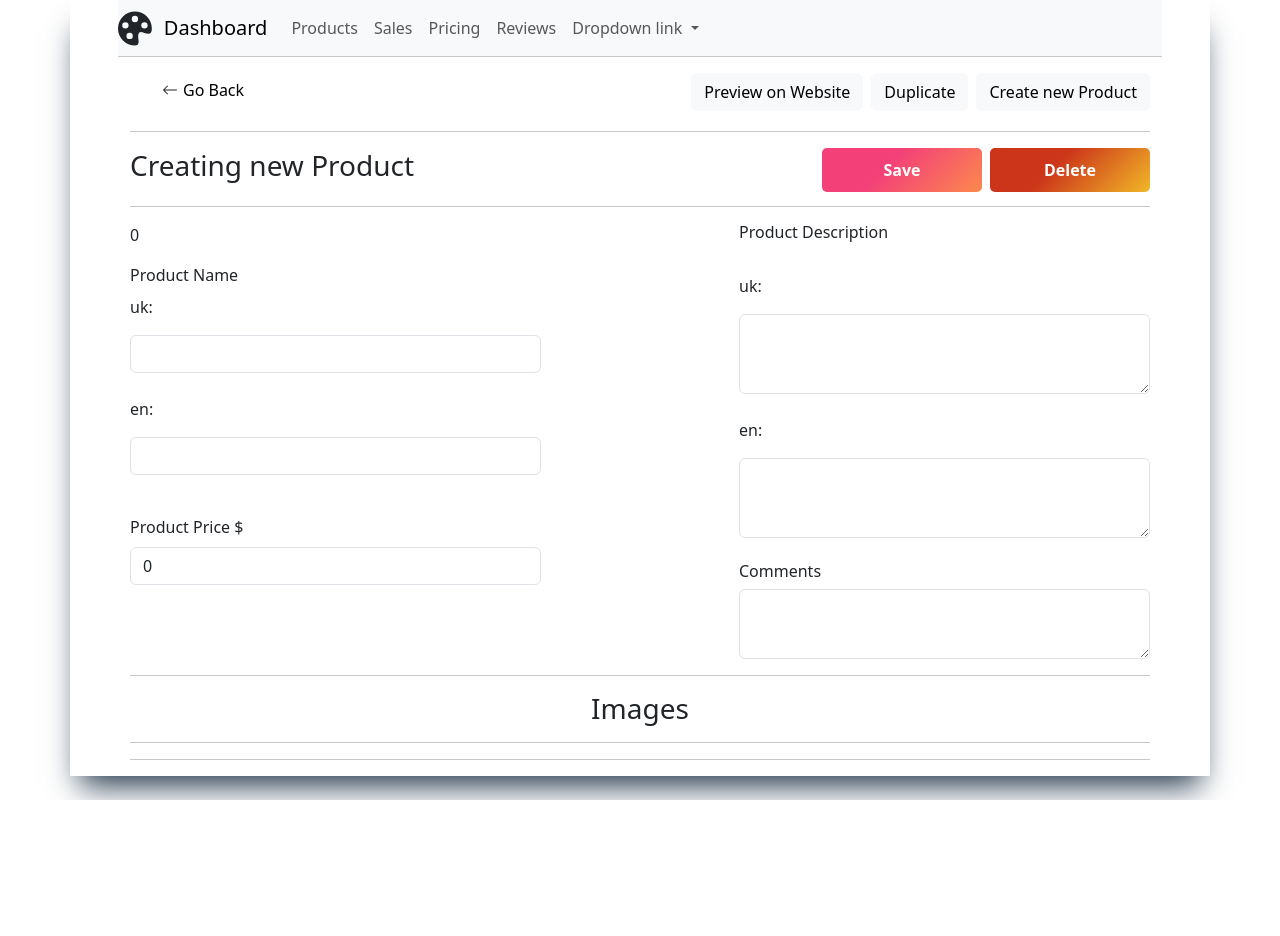
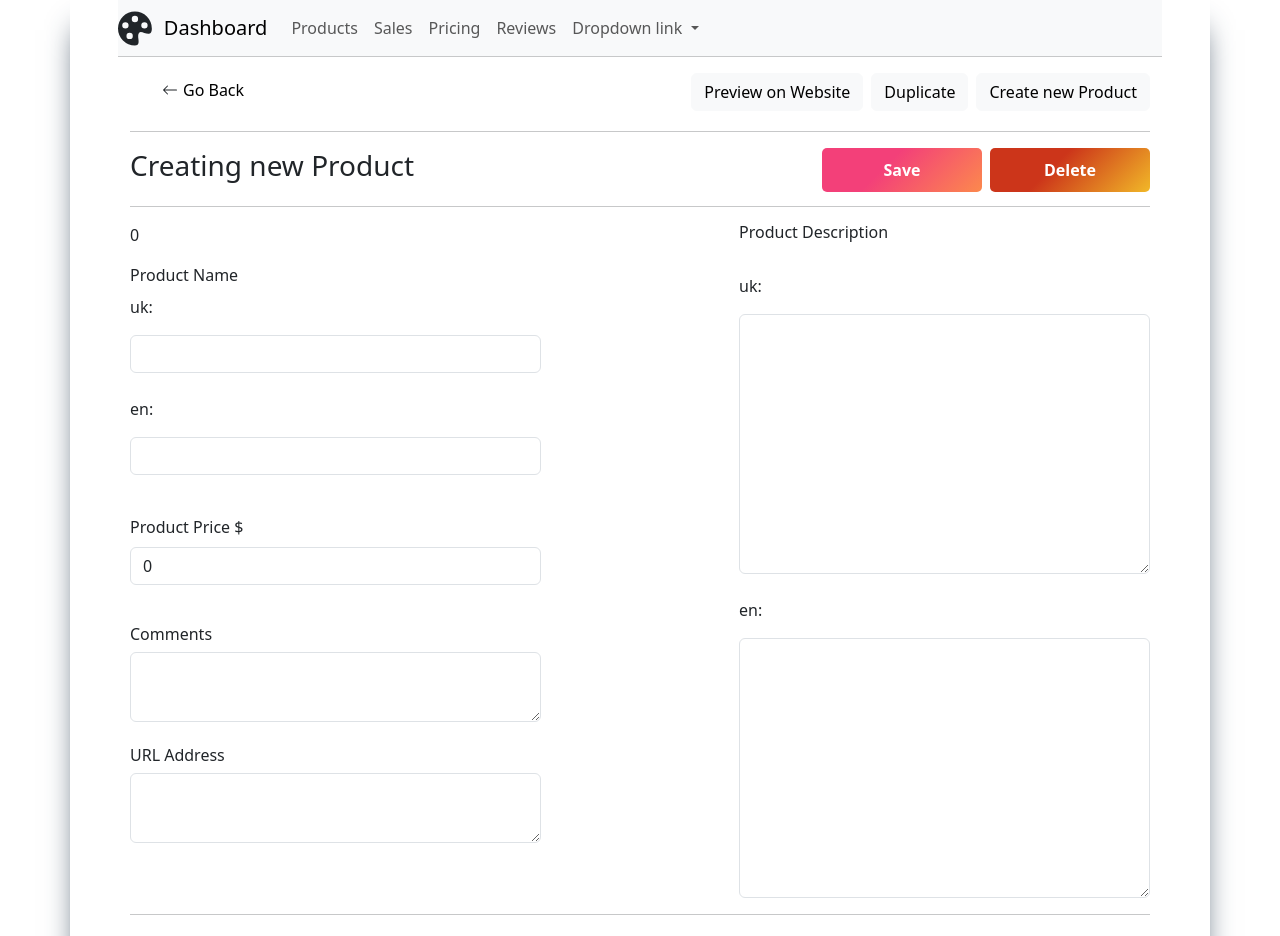
Before and after one commit to Nataliiaodai/natashop-admin, an Angular app: page /admin/product/add in a window 1280 px wide. Shown: the top 936 px of the page. Before the commit the page ends 800 px from the top, so only its background shows below. Built offline with nearby package versions, Linux system fonts and the light colour scheme.

Commit message:
got slug

```diff
--- /dev/null
+++ b/src/app/global-variables.ts
@@ -0,0 +1,3 @@
+export class GlobalVariables {
+   public static baseURL: string = "http://localhost:3000/api/v1/admin/";
+}
--- a/src/app/product-list/product-list.service.ts
+++ b/src/app/product-list/product-list.service.ts
@@ -2,7 +2,7 @@ import {Injectable} from '@angular/core';
 import {HttpClient} from "@angular/common/http";
 import {ProductPage} from "../shared-model/product-page.model";
 import {Observable} from "rxjs";
-
+import {GlobalVariables} from "../global-variables";
 
 @Injectable({
   providedIn: 'root'
@@ -13,7 +13,7 @@ export class ProductListService {
   }
 
   public fetchProductPage(page: number, limit: number, searchString: string, sort: string, direction: string): Observable<ProductPage> {
-    let url = `http://localhost:3000/products?page=${page}&limit=${limit}&searchString=${searchString}&sort=${sort}&direction=${direction}`;
+    let url = `${GlobalVariables.baseURL}products?page=${page}&limit=${limit}&searchString=${searchString}&sort=${sort}&direction=${direction}`;
     console.log("GET" + url)
     return this.http.get<ProductPage>(url)
   }
--- a/src/app/product/product.component.html
+++ b/src/app/product/product.component.html
@@ -55,6 +55,30 @@
             id="price"
             placeholder="...">
         </div>
+        <br>
+        <h6>Comments</h6>
+        <div class="form-floating">
+          <label for="note" class="form-label"></label>
+          <textarea
+            ngModel
+            name="note"
+            [(ngModel)]="this.prod.note"
+            class="form-control"
+            id="note"
+            style="height:70px"></textarea>
+        </div>
+        <br>
+        <h6>URL Address</h6>
+        <div class="form-floating">
+          <label for="note" class="form-label"></label>
+          <textarea
+            ngModel
+            name="slug"
+            [(ngModel)]="this.prod.slug"
+            class="form-control"
+            id="slug"
+            style="height:70px"></textarea>
+        </div>
       </div>
 
         <div class="col-md-5 border-block">
@@ -69,7 +93,7 @@
             [(ngModel)]="this.prod.fullDescription.uk"
             class="form-control"
             id="descriptionUk"
-            style="height: 80px"></textarea>
+            style="height: 260px"></textarea>
           </div>
           <br>
           <p>en:</p>
@@ -81,19 +105,7 @@
             [(ngModel)]="this.prod.fullDescription.en"
             class="form-control"
             id="descriptionEn"
-            style="height: 80px"></textarea>
-          </div>
-          <br>
-          <h6>Comments</h6>
-          <div class="form-floating">
-            <label for="note" class="form-label"></label>
-          <textarea
-            ngModel
-            name="note"
-            [(ngModel)]="this.prod.note"
-            class="form-control"
-            id="note"
-            style="height:70px"></textarea>
+            style="height: 260px"></textarea>
           </div>
         </div>
       </div>
--- a/src/app/product/product.component.ts
+++ b/src/app/product/product.component.ts
@@ -4,6 +4,7 @@ import {HttpClient} from "@angular/common/http";
 import {ProductService} from "./product.service";
 import {ActivatedRoute, Router} from "@angular/router";
 import {MediasObjectModel} from "../shared-model/medias.obect.model";
+import {GlobalVariables} from "../global-variables";
 
 
 
@@ -31,7 +32,6 @@ export class ProductComponent implements OnInit{
 
   ngOnInit() {
     console.log("ngOnInit. this.router.url=" + this.router.url);
-    // this.idToGetProduct = this.route.snapshot.params ['productId'];
 
     if (this.idToGetProduct) {
       console.log('ngOnInit. idToGetProduct=' + this.idToGetProduct);
@@ -111,7 +111,7 @@ export class ProductComponent implements OnInit{
     const selectedImageFile : File = event.target.files[0];
     const formData = new FormData();
     formData.append('image', selectedImageFile, selectedImageFile.name )
-    this.http.post<MediasObjectModel>('http://localhost:3000/products/media', formData)
+    this.http.post<MediasObjectModel>(GlobalVariables.baseURL + 'products/media' , formData)
       .subscribe(response => {
         console.log(response);
         this.prod.medias.push(response);
--- a/src/app/product/product.service.ts
+++ b/src/app/product/product.service.ts
@@ -2,7 +2,7 @@ import { Injectable } from '@angular/core';
 import {Product} from "../shared-model/product.model";
 import {HttpClient} from "@angular/common/http";
 import {Observable} from "rxjs";
-import {ProductListItem} from "../shared-model/product-list-item.model";
+import {GlobalVariables} from "../global-variables";
 
 @Injectable({
   providedIn: 'root'
@@ -13,21 +13,21 @@ export class ProductService {
 
 
   createProduct(product: Product):Observable<Product> {
-    return this.http.post<Product>('http://localhost:3000/products', product);
+    return this.http.post<Product>(GlobalVariables.baseURL + 'products/', product);
   }
 
 
   updateProduct(product: Product):Observable<Product> {
-   return this.http.put<Product>('http://localhost:3000/products/'+ product._id, product );
+   return this.http.put<Product>(GlobalVariables.baseURL + 'products/' + product._id, product );
   }
 
 
   deleteProduct(product: Product):Observable<Product> {
-    return this.http.delete<Product>('http://localhost:3000/products/' + product._id);
+    return this.http.delete<Product>(GlobalVariables.baseURL + 'products/' + product._id);
   }
 
   getProduct(idToGetProduct: number):Observable<Product> {
-    return this.http.get<Product>('http://localhost:3000/products/'+ idToGetProduct);
+    return this.http.get<Product>(GlobalVariables.baseURL + 'products/' + idToGetProduct);
   }
 
 
--- a/src/app/shared-model/product.model.ts
+++ b/src/app/shared-model/product.model.ts
@@ -8,6 +8,7 @@ export class Product {
   note: string;
   _id: number;
   fullDescription: MultiLangText;
+  slug: string;
   medias: MediasObjectModel [] = [];
 
   constructor(name: MultiLangText = new MultiLangText(),
@@ -15,12 +16,14 @@ export class Product {
               note = '',
               _id = 0,
               fullDescription: MultiLangText = new MultiLangText(),
+              slug: string = '',
               medias: MediasObjectModel [] = []) {
     this.name = name;
     this.price = price;
     this.note = note;
     this._id = _id;
     this.fullDescription = fullDescription;
+    this.slug = slug;
     this.medias = medias;
   }
 }
```
Also changed, not shown: 1 other file (tests, documents, lock files or other folders).
